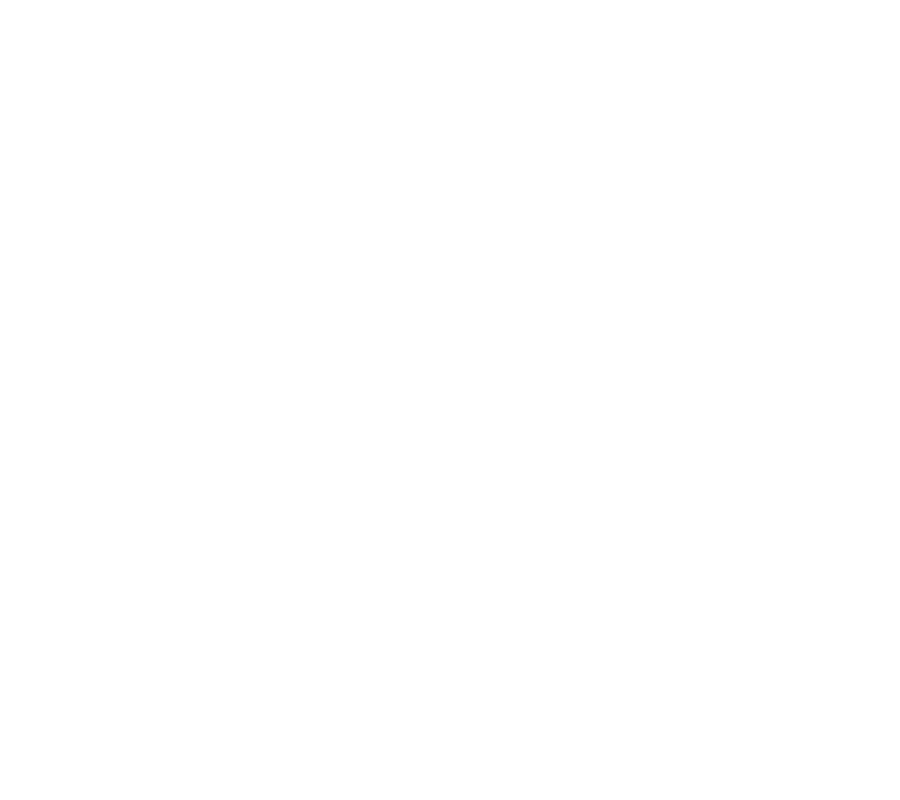
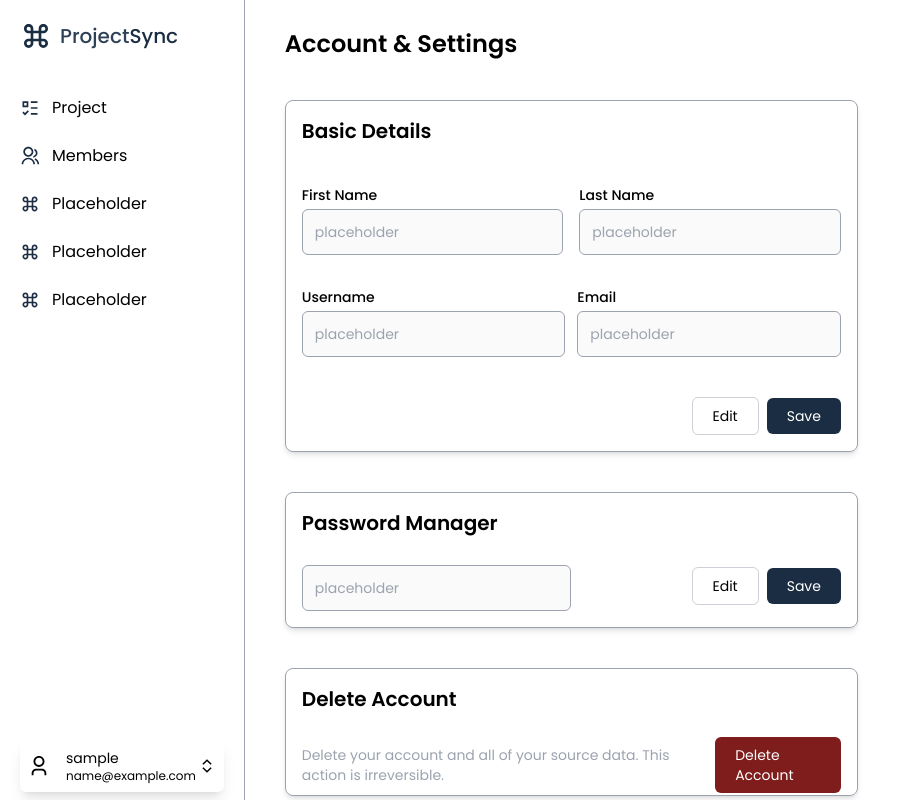
Before and after one commit to ruszuel/Project-Management, a React (Vite) app in the folder frontend/: page /profile in a window 1280 px wide. Before the commit this address had no page. Shown: the whole page, without its empty margins (0-900 px from the left). Built offline with nearby package versions, Linux system fonts and the light colour scheme; sample sign-in values are in the browser's storage.

Commit message:
added account & settings UI

```diff
--- a/frontend/src/App.jsx
+++ b/frontend/src/App.jsx
@@ -7,6 +7,7 @@
 import ProtectedRoutes from './ProtectedRoutes'
 import Layout from './Layout'
 import Members from './components/Members'
+import Profile from './components/Profile'
 function App() {
   return (
     <div>
@@ -18,6 +19,7 @@
             <Route path='/home' element={<Home/>}/>
             <Route path='/forgot-pass' element={<ForgotPass/>}/>
             <Route path='/members' element={<Members/>}/>
+            <Route path='/profile' element={<Profile/>}/>
           </Route>
         </Route>
       </Routes>
--- a/frontend/src/Context.jsx
+++ b/frontend/src/Context.jsx
@@ -8,6 +8,7 @@
       return storedUser ? storedUser : null;
     })
     const [data, setData] = useState([])
+    const [del, setDel] = useState(false)
 
     const login = () => {
       const items = JSON.parse(localStorage.getItem('user'))
@@ -28,7 +29,7 @@
 
     // const isAuthenticated = user
     return(
-      <AuthContext.Provider value={{login, user, data, logout}}>
+      <AuthContext.Provider value={{login, user, data, logout, del, setDel}}>
         {children}
       </AuthContext.Provider>
     )
@@ -37,3 +38,5 @@
   export const useAuth = () => {
     return useContext(AuthContext)
   }
+
+  export const changePass = createContext(false)
--- /dev/null
+++ b/frontend/src/components/Profile.jsx
@@ -0,0 +1,65 @@
+import React, { createContext, useContext } from 'react'
+import ProfileFields from '../reusable/ProfileFields'
+import { useAuth } from '../Context'
+
+const Profile = () => {
+    const { setDel } = useAuth()
+  return (
+    <div className='p-7 px-10 font-poppins flex flex-col h-screen gap-10'>
+        <div>
+            <div>
+                <p className='text-2xl font-semibold'>Account & Settings</p>
+            </div>
+        </div>
+        {/* holder ng mga cards */}
+
+        <div className='border border-gray-400 w-3/5 h-96 rounded-lg shadow-md justify-between p-4 flex flex-col gap-4'>
+            <p className='text-xl font-semibold mb-6'>Basic Details</p>
+
+            <div className='flex flex-col gap-8 mb-6'>
+                <div className='flex gap-4'>
+                    <ProfileFields title={'First Name'} value={'placeholder'} />
+                    <ProfileFields title={'Last Name'} value={'placeholder'} />
+                </div>
+
+                <div className='flex gap-3'>
+                    <ProfileFields title={'Username'} value={'placeholder'} />
+                    <ProfileFields title={'Email'} value={'placeholder'} />
+                </div>
+            </div>
+
+            <div className='flex items-center justify-end gap-2'>
+                <p className='px-5 py-2 border-gray-400/50 border rounded-md hover:bg-gray-200/50 text-sm cursor-pointer' onClick={() => setIsOpen(false)}>Edit</p>
+                <p className='px-5 py-2 bg-[#1A2D42] text-white rounded-md hover:bg-[#D4D8DD] text-sm cursor-pointer'>Save</p>
+            </div>
+
+        </div>
+        <div className='border border-gray-400 w-3/5 h-40 rounded-lg shadow-md p-4'>
+            {/* Password and Change Password */}
+            <p className='text-xl font-semibold mb-6'>Password Manager</p>
+            <div className='flex justify-between items-center'>
+                <ProfileFields title={''} value={'placeholder'} />
+                <div className='flex items-center justify-end gap-2'>
+                    <p className='px-5 py-2 border-gray-400/50 border rounded-md hover:bg-gray-200/50 text-sm cursor-pointer' onClick={() => setIsOpen(false)}>Edit</p>
+                    <p className='px-5 py-2 bg-[#1A2D42] text-white rounded-md hover:bg-[#D4D8DD] text-sm cursor-pointer'>Save</p>
+                </div>
+            </div>
+
+        </div>
+        <div className='border border-gray-400 w-3/5 h-32 rounded-lg shadow-md p-4'>
+            {/* Delete Account */}
+            <p className='text-xl font-semibold mb-6'>Delete Account</p>
+            <div className='flex justify-between items-center'>
+                <p className='text-sm text-gray-400'>Delete your account and all of your source data. This action is irreversible.</p>
+                <p className='px-5 py-2 bg-red-900 text-white rounded-md hover:bg-[#D4D8DD] text-sm cursor-pointer' onClick={() => setDel(true)}>Delete Account</p>
+
+            </div>
+        </div>
+    </div>
+
+
+
+  )
+}
+
+export default Profile
--- a/frontend/src/components/SideBar.jsx
+++ b/frontend/src/components/SideBar.jsx
@@ -1,15 +1,15 @@
-import React, { useEffect, useState } from 'react'
+import React, { useContext, useEffect, useState } from 'react'
 import logo from '../assets/images/logo.png'
 import {RiCommandLine, RiExpandUpDownLine, RiTeamLine, RiUser3Line} from '@remixicon/react'
 import SidebarItem from '../reusable/SidebarItem'
 import SidebarModal from '../reusable/SidebarModal'
-import { useAuth } from '../Context'
+import { useAuth, changePass } from '../Context'
 import { Navigate, useNavigate } from 'react-router-dom'
 
 const SideBar = () => {
     const [visible, setVisible] = useState(false)
     const [isOpen, setIsOpen] = useState(false)
-    const { logout, data } = useAuth()
+    const { logout, data, del, setDel} = useAuth()
     const navigate = useNavigate()
 
   return (
@@ -51,7 +51,7 @@
             {visible &&
                 <div className='w-3/4 h-fit bg-white absolute bottom-2 ml-60 rounded-md z-10 shadow-lg p-1'>
                     <SidebarModal icon={'RiUser3Line'} item={'View profile'}/>
-                    <SidebarModal icon={'RiSettings4Line'} item={'Account Settings'}/>
+                    <SidebarModal icon={'RiSettings4Line'} item={'Account Settings'} onClick={() => {navigate('/profile'); setVisible(false)}}/>
                     <SidebarModal icon={'RiLogoutBoxRLine'} item={'Log out'} onClick={() => {setIsOpen(true); setVisible(false)}}/>
                 </div>
             }
@@ -68,6 +68,19 @@
                 </div>
             </div>
         }
+
+        {del &&
+            <div className='flex flex-col justify-center items-center w-screen h-screen bg-black/50 absolute z-30'>
+                <div className='bg-white p-5 rounded-md w-1/4 flex flex-col gap-2'>
+                    <p className='text-lg font-semibold'>Are you sure you want to delete your account?</p>
+                    <p className='text-sm font-light text-gray-400'>Your account will be deleted permanently. This action is irreversible.</p>
+                    <div className='flex items-center justify-end gap-2'>
+                        <p className='px-3 py-2 border-gray-400/50 border rounded-md hover:bg-gray-200/50 text-sm cursor-pointer' onClick={() => setDel(false)}>No</p>
+                        <p className='px-3 py-2 bg-[#1A2D42] text-white rounded-md hover:bg-[#D4D8DD] text-sm cursor-pointer' onClick={() => {setDel(false); logout(); <Navigate to={'/'}/>}}>Yes</p>
+                    </div>
+                </div>
+            </div>
+        }
     </div>
   )
 }
--- /dev/null
+++ b/frontend/src/reusable/ProfileFields.jsx
@@ -0,0 +1,12 @@
+import React from 'react'
+
+const ProfileFields = (props) => {
+  return (
+    <div className='w-[50%] grid gap-1'>
+        <p className='font-medium text-sm'>{props.title}</p>
+        <input type="text" className='w-full p-3 border border-gray-400 rounded-md focus:outline-gray-400 text-sm disabled:text-gray-400' disabled value={props.value}/>
+    </div>
+  )
+}
+
+export default ProfileFields
```
